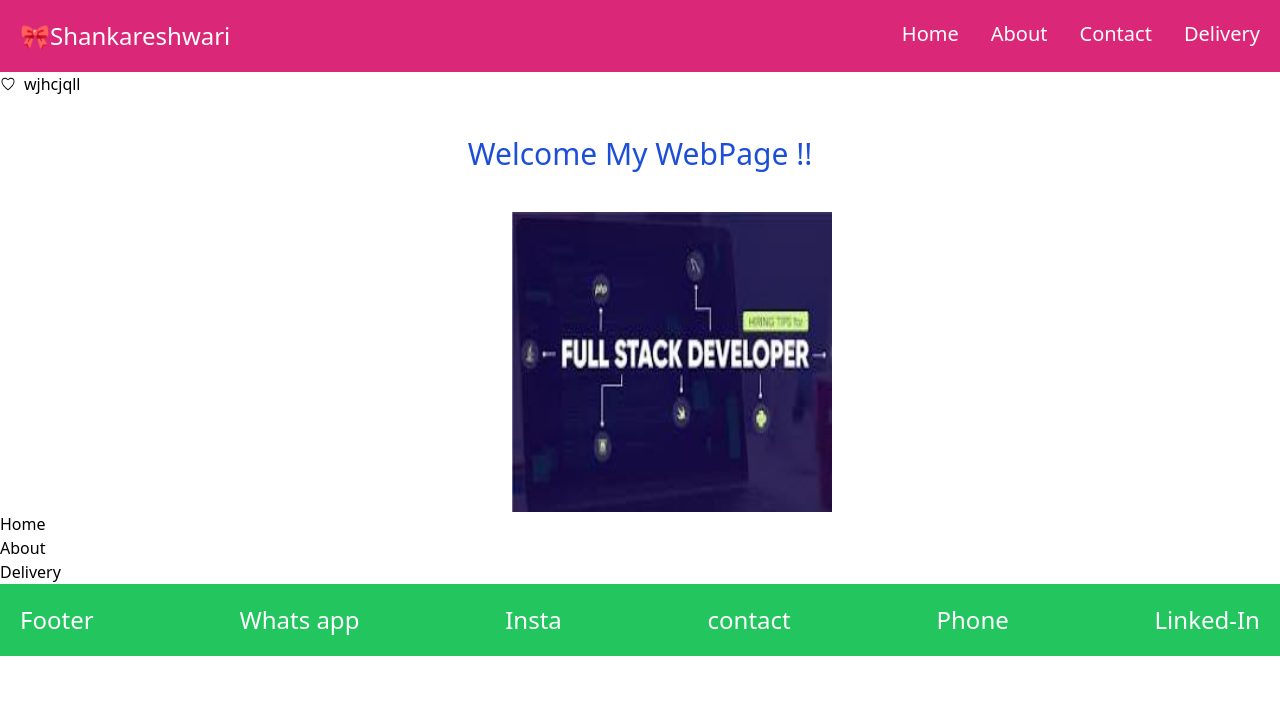
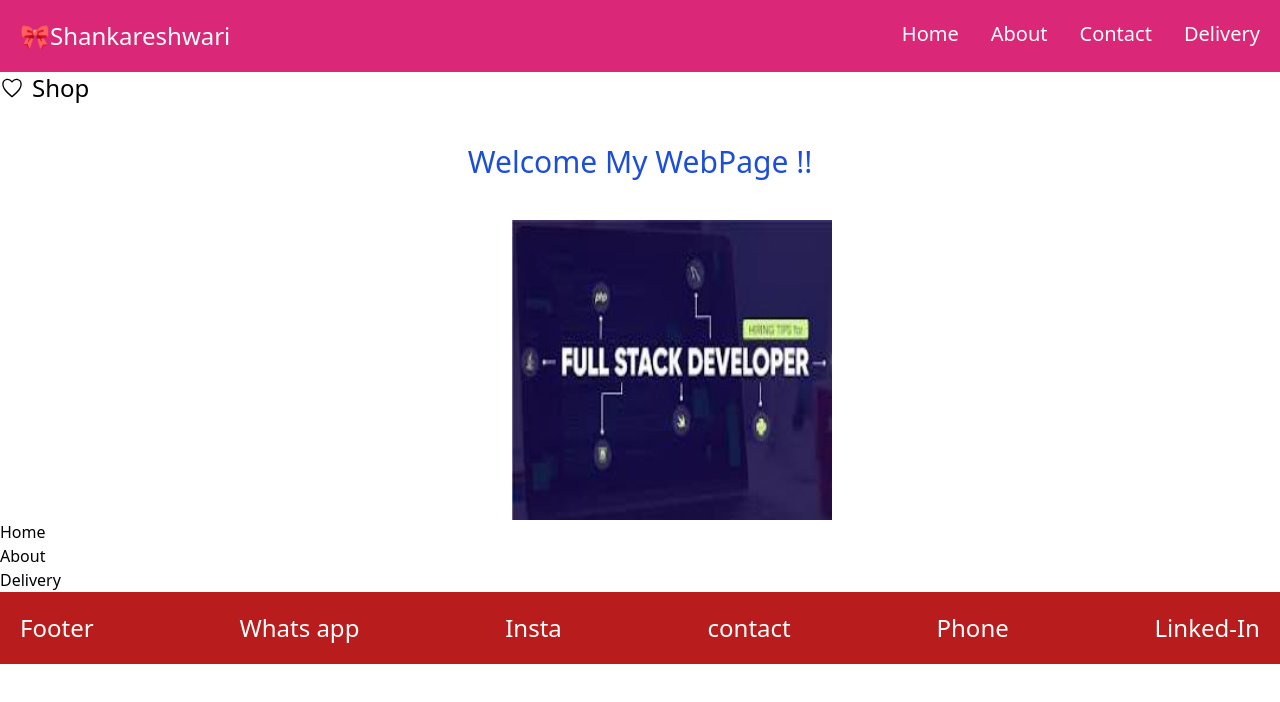
Before and after one commit to abi4679553/routesbasic, a React (Create React App) app: page / in a window 1280 px wide. Shown: the top 702 px of the page. Built offline with nearby package versions, Linux system fonts and the light colour scheme.

Commit message:
update Footer.js

```diff
--- a/src/components/Footer.js
+++ b/src/components/Footer.js
@@ -2,7 +2,7 @@ import React from 'react'
 
 const Footer = () => {
   return (
-    <div className='p-5 text-2xl bg-green-500 text-white flex gap-10 justify-between'>
+    <div className='p-5 text-2xl bg-red-700 text-white flex gap-10 justify-between'>
         <p> Footer </p>
         <p>Whats app</p>
         <p>Insta</p>
--- a/src/components/FrontPage.js
+++ b/src/components/FrontPage.js
@@ -8,9 +8,9 @@ import { IoIosHeartEmpty } from "react-icons/io";
 export default function FrontPage() {
   return (
     <div>
-        <div className='flex  items-center gap-2 '>
+        <div className='flex  items-center gap-2  text-2xl '>
         <IoIosHeartEmpty />
-        <p>wjhcjqll</p>
+        <p>Shop </p>
         </div>
         <p className='text-3xl text-blue-700  text-center m-10'>Welcome My WebPage !!</p>
         <img src={img1}  alt='img1' className='h-[300px] w-80  ml-[40%] ' />
```
